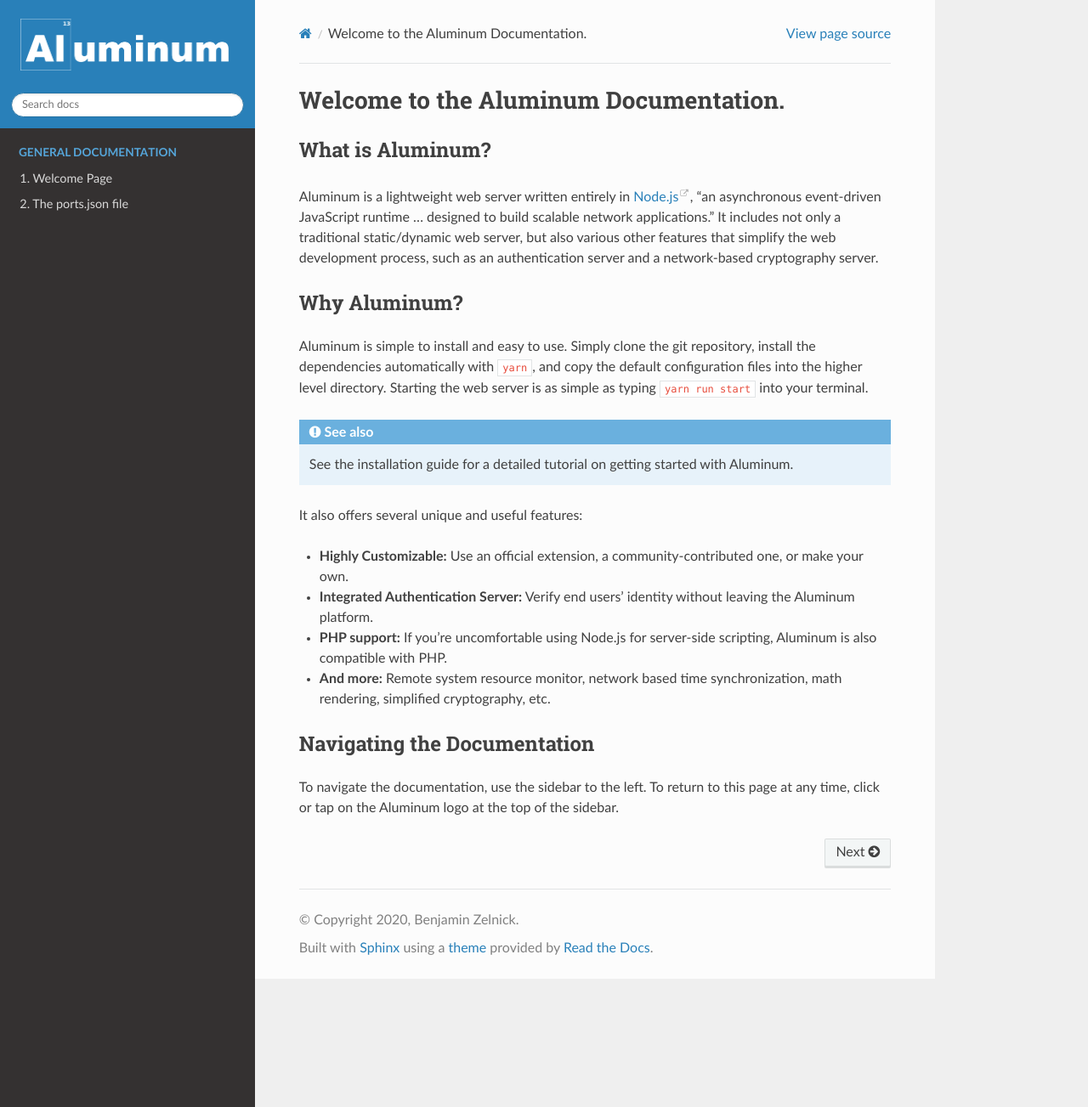
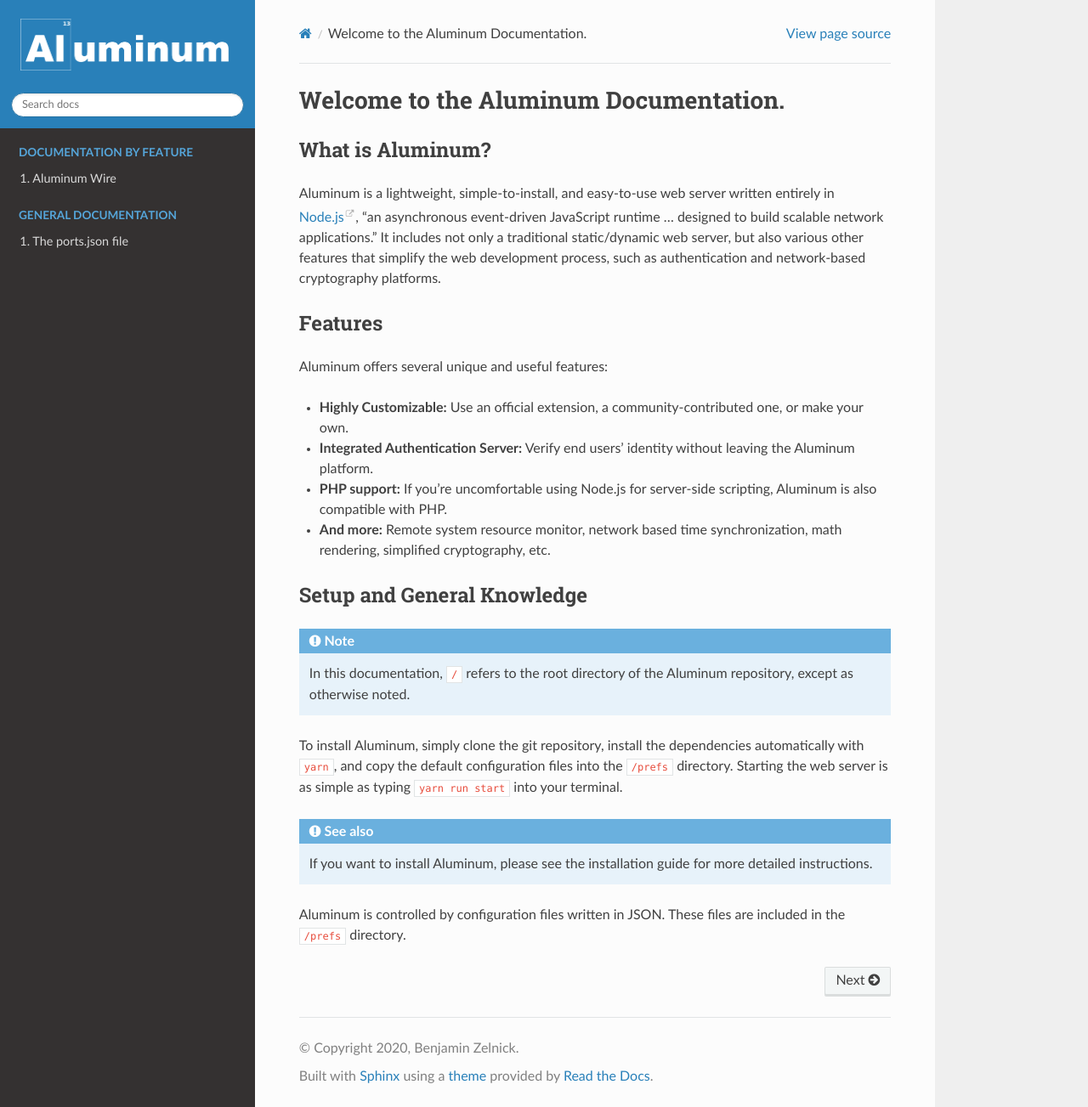
Before and after one commit to aluminumjs/aluminum, a Sphinx documentation site: the page built from docs/index.rst, in a window 1280 px wide and 1303 px high. Shown: the whole window at 85% size. Built offline with Sphinx 7.4.7 and the Read the Docs theme 2.0.0, drawn with Linux system fonts in a browser that asks for light colours.

Commit message:
[DOCS] PDF output improvements; added preliminary wire documentation
This commit makes several changes designed to improve the PDF version of the documentation when it is built by @readthedocs, including:
- Unsplit /docs/index.rst and /docs/general/home.rst (reversed commit cfc5145)
- Moved `toctree` directives in /docs/index.rst to relevant sections in the page; adjusted the wording of these sections
This commit also adds a basic description of Aluminum Wire to the documentation, and it includes some information about the /prefs directory.

```diff
--- /dev/null
+++ b/docs/features/wire.rst
@@ -0,0 +1,5 @@
+*************
+Aluminum Wire
+*************
+
+    Aluminum Wire is a highly-customizable and extensible static file server that also includes support for dynamic files (using both Node.js and PHP).
--- a/docs/general/home.rst
+++ /dev/null
@@ -1,27 +0,0 @@
-**************************************
-Welcome to the Aluminum Documentation.
-**************************************
-
-What is Aluminum?
-=================
-
-Aluminum is a lightweight web server written entirely in `Node.js <https://www.nodejs.org>`_, "an asynchronous event-driven JavaScript runtime ... designed to build scalable network applications." It includes not only a traditional static/dynamic web server, but also various other features that simplify the web development process, such as an authentication server and a network-based cryptography server.
-
-Why Aluminum?
-=============
-
-Aluminum is simple to install and easy to use. Simply clone the git repository, install the dependencies automatically with ``yarn``, and copy the default configuration files into the higher level directory. Starting the web server is as simple as typing ``yarn run start`` into your terminal.
-
-.. seealso:: See the installation guide for a detailed tutorial on getting started with Aluminum.
-
-It also offers several unique and useful features:
-
-* **Highly Customizable:** Use an official extension, a community-contributed one, or make your own.
-* **Integrated Authentication Server:** Verify end users' identity without leaving the Aluminum platform.
-* **PHP support:** If you're uncomfortable using Node.js for server-side scripting, Aluminum is also compatible with PHP.
-* **And more:** Remote system resource monitor, network based time synchronization, math rendering, simplified cryptography, etc.
-
-Navigating the Documentation
-============================
-
-To navigate the documentation, use the sidebar to the left. To return to this page at any time, click or tap on the Aluminum logo at the top of the sidebar.
--- a/docs/index.rst
+++ b/docs/index.rst
@@ -1,4 +1,43 @@
-.. include:: ./general/home.rst
+**************************************
+Welcome to the Aluminum Documentation.
+**************************************
+
+What is Aluminum?
+=================
+
+Aluminum is a lightweight, simple-to-install, and easy-to-use web server written entirely in `Node.js <https://www.nodejs.org>`_, "an asynchronous event-driven JavaScript runtime ... designed to build scalable network applications." It includes not only a traditional static/dynamic web server, but also various other features that simplify the web development process, such as authentication and network-based cryptography platforms.
+
+Features
+========
+
+Aluminum offers several unique and useful features:
+
+* **Highly Customizable:** Use an official extension, a community-contributed one, or make your own.
+* **Integrated Authentication Server:** Verify end users' identity without leaving the Aluminum platform.
+* **PHP support:** If you're uncomfortable using Node.js for server-side scripting, Aluminum is also compatible with PHP.
+* **And more:** Remote system resource monitor, network based time synchronization, math rendering, simplified cryptography, etc.
+
+
+.. toctree::
+   :maxdepth: 2
+   :caption: Documentation by Feature
+   :numbered:
+   :hidden:
+
+   features/wire
+
+
+Setup and General Knowledge
+===========================
+
+.. note:: In this documentation, ``/`` refers to the root directory of the Aluminum repository, except as otherwise noted.
+
+To install Aluminum, simply clone the git repository, install the dependencies automatically with ``yarn``, and copy the default configuration files into the ``/prefs`` directory. Starting the web server is as simple as typing ``yarn run start`` into your terminal.
+
+.. seealso:: If you want to install Aluminum, please see the installation guide for more detailed instructions.
+
+Aluminum is controlled by configuration files written in JSON. These files are included in the ``/prefs`` directory.
+
 
 .. toctree::
    :maxdepth: 2
@@ -6,12 +45,4 @@
    :numbered:
    :hidden:
 
-   Welcome Page <general/home>
    general/ports
-
-
-.. toctree::
-   :maxdepth: 2
-   :caption: Documentation by Feature
-   :numbered:
-   :hidden:
```
